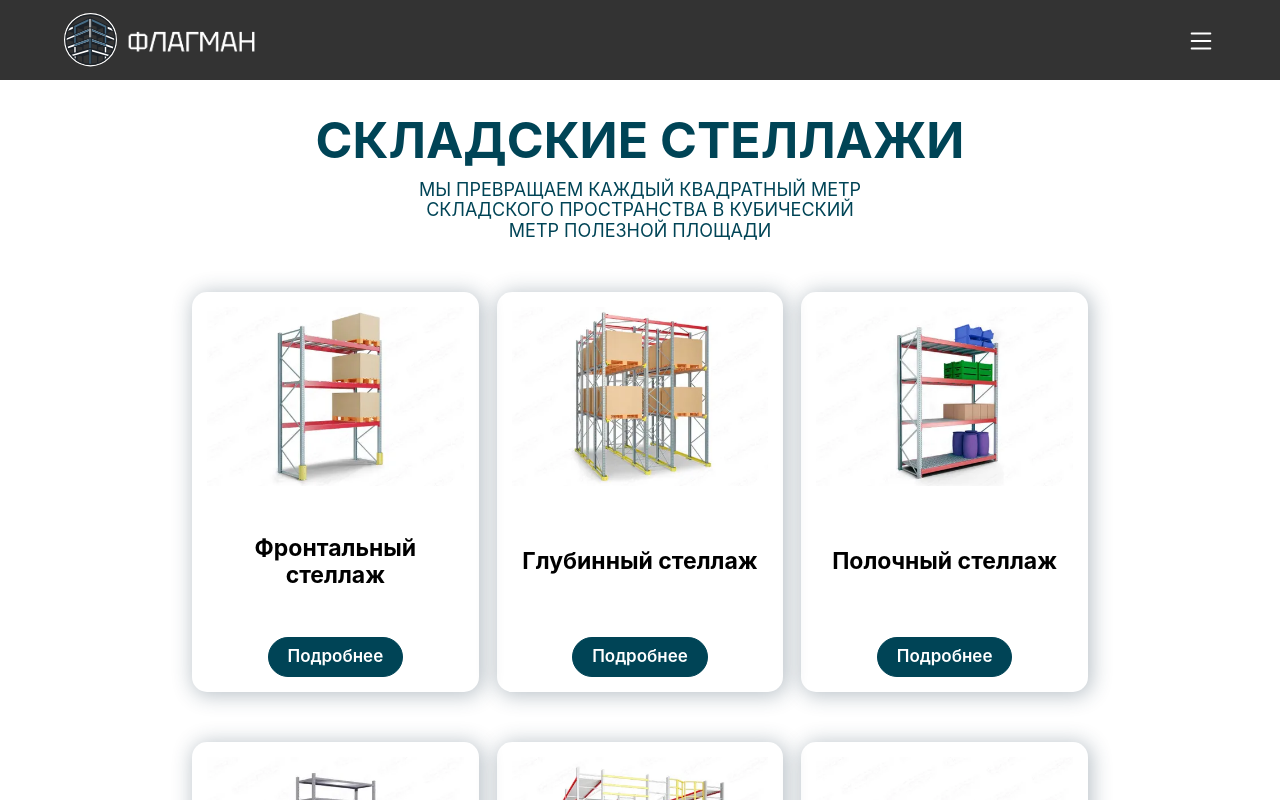
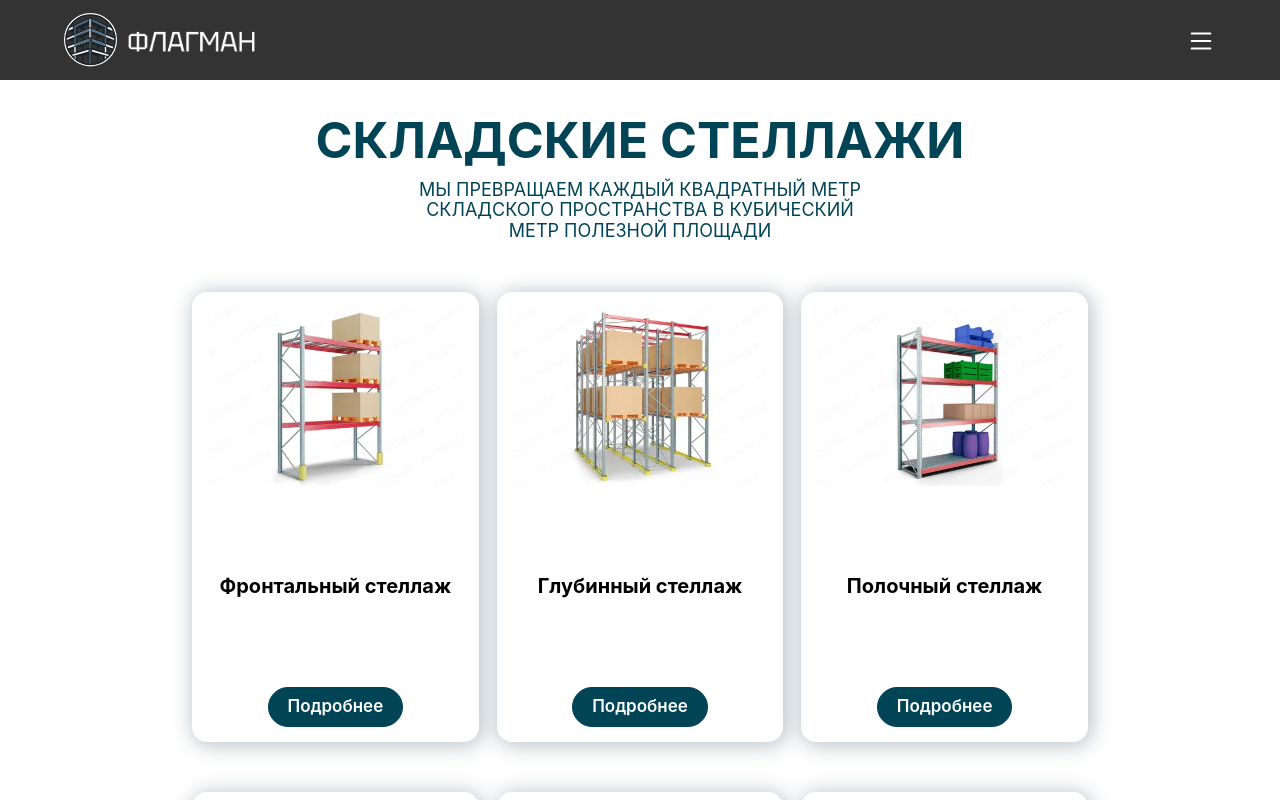
Before and after one commit to GreenSpaceDevelopers/Flagman, a React (Create React App) app: page /Flagman/products in a window 1280 px wide. Shown: the top 800 px of the page. Built offline with nearby package versions, Linux system fonts and the light colour scheme.

Commit message:
Flagman-13 Промежуточный

```diff
--- a/src/App.css
+++ b/src/App.css
@@ -15,6 +15,7 @@
     position: fixed;
     bottom: 100px;
     right: 50px;
-    color: var(--appMainColor);
+    color: var(--appButtonColor);
     box-shadow: 2px 5px 8px rgba(1, 1, 1, 0.1);
+    z-index: 1000;
 }
--- a/src/AppStyles.css
+++ b/src/AppStyles.css
@@ -2,14 +2,15 @@
     --lightTextColor: #e1e1e1;
     --navbarBgColor: #333;
     --appMainColor: #004456;
+    --appButtonColor: #14ACE9;
 }
 
 .app_mainButton {
     padding: 8px 10px;
-    border: 2px solid var(--appMainColor);
+    border: 2px solid var(--appButtonColor);
     border-radius: 10px;
     text-transform: uppercase;
-    background-color: var(--appMainColor);
+    background-color: var(--appButtonColor);
     font-weight: 600;
     cursor: pointer;
     transition: all 500ms ease;
--- /dev/null
+++ b/src/Hooks/useIntersectionObserver.tsx
@@ -0,0 +1,23 @@
+import { useEffect } from 'react';
+
+const useIntersectionObserver = (selector: string, className: string, threshold: number = 0.5) => {
+    useEffect(() => {
+        function onEntry(entries: IntersectionObserverEntry[]) {
+            entries.forEach((entry: IntersectionObserverEntry) => {
+                if (entry.isIntersecting) {
+                    entry.target.classList.add(className);
+                }
+            });
+        }
+
+        const options = { threshold: [threshold] };
+        const observer = new IntersectionObserver(onEntry, options);
+
+        const elements = document.querySelectorAll(selector);
+        elements.forEach((elm) => observer.observe(elm));
+
+        return () => observer.disconnect();
+    }, [selector, className, threshold]);
+};
+
+export default useIntersectionObserver;
--- a/src/components/MyModal/MyModal.css
+++ b/src/components/MyModal/MyModal.css
@@ -33,6 +33,7 @@
     cursor: pointer;
     overflow: hidden;
     transition: opacity 0.3s ease;
+    z-index: 1000;
 }
 
 .myModal.active {
@@ -47,6 +48,7 @@
     border-radius: 8px;
     padding: 20px;
     animation: slideUpToCenter 0.3s ease forwards;
+    z-index: 1000;
 }
 
 .myModal.closing .myModalContent {
--- a/src/components/Navbar/Navbar.css
+++ b/src/components/Navbar/Navbar.css
@@ -10,6 +10,7 @@
     position: fixed;
     top: 0;
     align-items: center;
+    z-index: 1000;
 }
 
 .navbar_logo_container {
@@ -92,7 +93,7 @@
             line-height: 20px;
             text-decoration: none;
             cursor: pointer;
-            color: var(--appMainColor);
+            color: var(--appButtonColor);
             font-weight: 600;
             font-size: clamp(11px, 1vw, 16px);
         }
--- a/src/components/ProductCard/ProductCard.css
+++ b/src/components/ProductCard/ProductCard.css
@@ -1,6 +1,9 @@
 .productCard {
+    opacity: 0;
+    transform: translateY(100px);
+    transition: opacity 500ms ease, transform 500ms ease;
     width: 32%;
-    height: 400px;
+    height: 450px;
     border-radius: 15px;
     padding: 15px;
     display: flex;
@@ -10,13 +13,13 @@
     margin-bottom: 50px;
     justify-content: space-between;
 
-
     > img {
         width: 100%;
         object-fit: cover;
     }
     > h5 {
-        font-size: clamp(8px, 2vw, 23px);
+        font-size: clamp(8px, 2vw, 20px);
+        text-align: center;
     }
     > button {
         font-weight: 600;
@@ -70,3 +73,8 @@
         }
     }
 }
+
+.productCard_animation {
+    opacity: 1;
+    transform: translateY(0);
+}
--- a/src/pages/Main/Main.css
+++ b/src/pages/Main/Main.css
@@ -38,6 +38,9 @@ header {
 }
 
 .main_companyInfo_container {
+    opacity: 0;
+    transform: translateY(100px);
+    transition: opacity 500ms ease, transform 500ms ease;
     padding: 0px 15%;
     height: 400px;
     display: flex;
@@ -71,6 +74,11 @@ header {
     padding: 0 15%;
 }
 
+.main_companyInfo_container_animation {
+    opacity: 1;
+    transform: translateY(0);
+}
+
 @media (max-width: 480px) {
     .app_mainButton.header {
         padding: 5px 7px;
--- a/src/pages/Main/Main.tsx
+++ b/src/pages/Main/Main.tsx
@@ -3,13 +3,16 @@ import MyForm from '../../components/MyForm/MyForm';
 import PhotoGallery from '../../components/PhotoGallery/PhotoGallery';
 import './Main.css';
 import MyModal from '../../components/MyModal/MyModal';
+import useIntersectionObserver from '../../Hooks/useIntersectionObserver';
 
 const Main: React.FC = () => {
     const [isModalFormVisible, setModalFormVisible] = useState<boolean>(false);
+    useIntersectionObserver('.main_companyInfo_container', 'main_companyInfo_container_animation', 0.5);
 
     const handleShowModalForm = () => {
         setModalFormVisible(!isModalFormVisible);
     }
+
     return (
         <>
             <div className="Main">
--- a/src/pages/Products/Products.tsx
+++ b/src/pages/Products/Products.tsx
@@ -6,8 +6,11 @@ import SpecializedRackConsts from '../../helpers/constants/SpecializedRackConsts
 import UniversalShelvingConsts from '../../helpers/constants/UniversalShelvingConsts';
 import WarehouseRackConsts from '../../helpers/constants/WarehouseRack';
 import './Products.css';
+import useIntersectionObserver from '../../Hooks/useIntersectionObserver';
 
 const Products: React.FC = () => {
+    useIntersectionObserver('.productCard', 'productCard_animation', 0.5);
+
     return (
         <div className="Products">
             <div className='catalog'>
@@ -46,7 +49,7 @@ const Products: React.FC = () => {
                     <h2 className='Subtitle'>УНИВЕРСАЛЬНЫЕ СТЕЛЛАЖИ</h2>
                     <div className='catalogItems'>
                         {UniversalShelvingConsts.warehouseRacks.map((wr, idx) => (
-                            <ProductCard imgUrl={wr.imgUrl} title={wr.title} desc={wr.desc} key={idx} />
+                            <ProductCard imgUrl={wr.imgUrl} title={wr.title} desc={wr.desc}  key={idx} />
                         ))}
                     </div>
                 </div>
```
